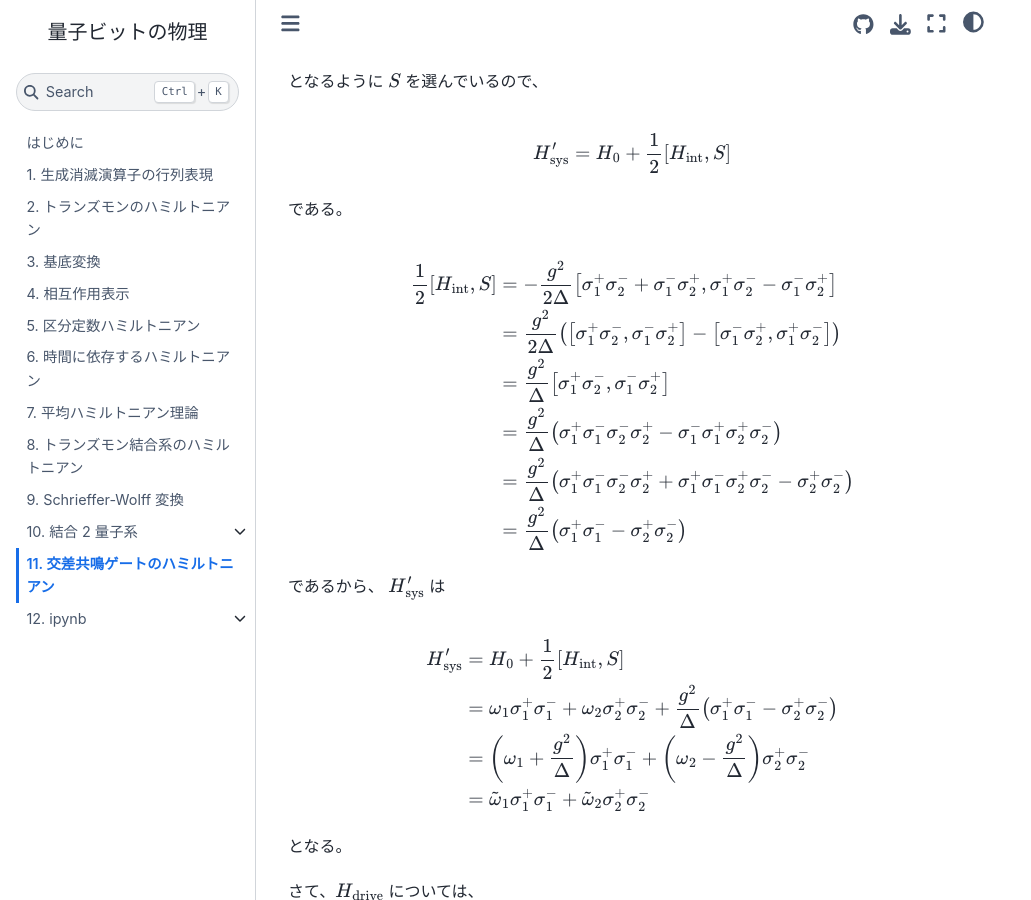
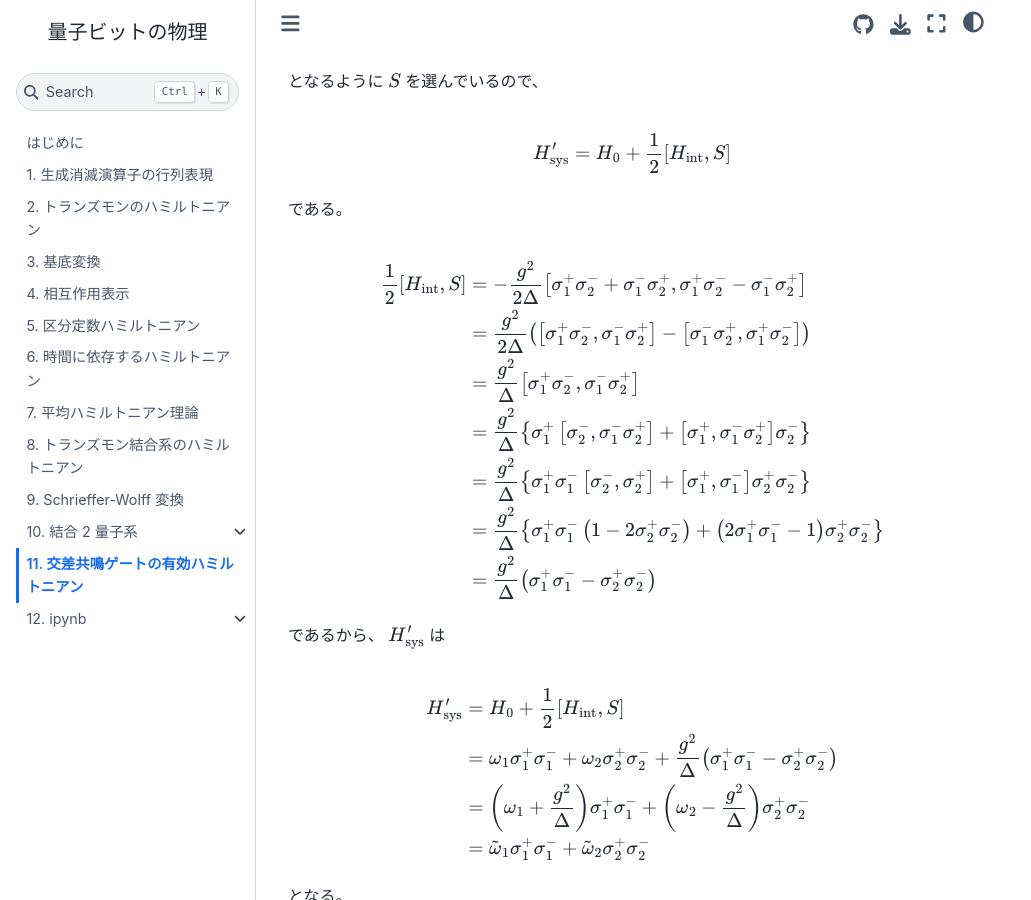
Before and after one commit to amachino/physics-of-qubits, a Jupyter Book: the page built from content/cross-resonance-hamiltonian.md, in a window 1280 px wide and 900 px high, scrolled down 1504 px. Shown: the whole window, without its empty margins (0-1031 px from the left). Built offline with Jupyter Book 1.0.4 settings and Sphinx 7.4.7 and the Sphinx Book theme 1.1.4, drawn with Linux system fonts in a browser that asks for light colours; some of the changed text lies outside the part shown.

Commit message:
Update cross-resonance-hamiltonian.md for clarity and accuracy; add dispersive-readout.md with detailed derivation of effective Hamiltonian.

```diff
--- a/content/cross-resonance-hamiltonian.md
+++ b/content/cross-resonance-hamiltonian.md
@@ -5,7 +5,7 @@ authors:
   - name: Akinori Machino
 ---
 
-# 交差共鳴ゲートのハミルトニアン
+# 交差共鳴ゲートの有効ハミルトニアン
 
 共振周波数 $\omega_1, \omega_2$ を持つ2つの量子ビットが結合定数 $g$ で結合している系において、量子ビット 1 を周波数 $\omega_d$ で駆動するときのハミルトニアンを、
 
@@ -29,11 +29,11 @@ $$
 
 と表すことにする。
 
-$\sigma^+, \sigma^-$ は量子ビットの昇降演算子であり、反交換関係
+$\sigma^+, \sigma^-$ は量子ビットの昇降演算子であり、
 
 $$
 \begin{aligned}
-\left\{ \sigma_i^-, \sigma_i^+ \right\} &= \sigma_i^- \sigma_i^+ + \sigma_i^+ \sigma_i^- = 1
+\left[ \sigma_i^+, \sigma_i^- \right] = 2 \sigma_i^+ \sigma_i^- - 1
 \end{aligned}
 $$
 
@@ -117,9 +117,17 @@ $$
 \\
 &= \frac{g^2}{\Delta} \left[ \sigma_1^+ \sigma_2^-, \sigma_1^- \sigma_2^+ \right]
 \\
-&= \frac{g^2}{ \Delta} \left( \sigma_1^+ \sigma_1^- \sigma_2^- \sigma_2^+ - \sigma_1^- \sigma_1^+ \sigma_2^+ \sigma_2^- \right)
+&= \frac{g^2}{\Delta} \left\{
+\sigma_1^+ \left[ \sigma_2^-, \sigma_1^- \sigma_2^+ \right] + \left[ \sigma_1^+, \sigma_1^- \sigma_2^+ \right] \sigma_2^-
+\right\}
 \\
-&= \frac{g^2}{ \Delta} \left( \sigma_1^+ \sigma_1^- \sigma_2^- \sigma_2^+ + \sigma_1^+ \sigma_1^- \sigma_2^+ \sigma_2^- - \sigma_2^+ \sigma_2^- \right)
+&= \frac{g^2}{\Delta} \left\{
+\sigma_1^+ \sigma_1^- \left[ \sigma_2^-, \sigma_2^+ \right] + \left[ \sigma_1^+, \sigma_1^- \right] \sigma_2^+ \sigma_2^-
+\right\}
+\\
+&= \frac{g^2}{\Delta} \left\{
+\sigma_1^+ \sigma_1^- \left( 1 - 2 \sigma_2^+ \sigma_2^- \right) + \left( 2 \sigma_1^+ \sigma_1^- - 1 \right) \sigma_2^+ \sigma_2^-
+\right\}
 \\
 &= \frac{g^2}{ \Delta} \left( \sigma_1^+ \sigma_1^- - \sigma_2^+ \sigma_2^- \right)
 \end{aligned}
```
Also changed, not shown: content/dispersive-readout.md (added, +217 -0 lines).
